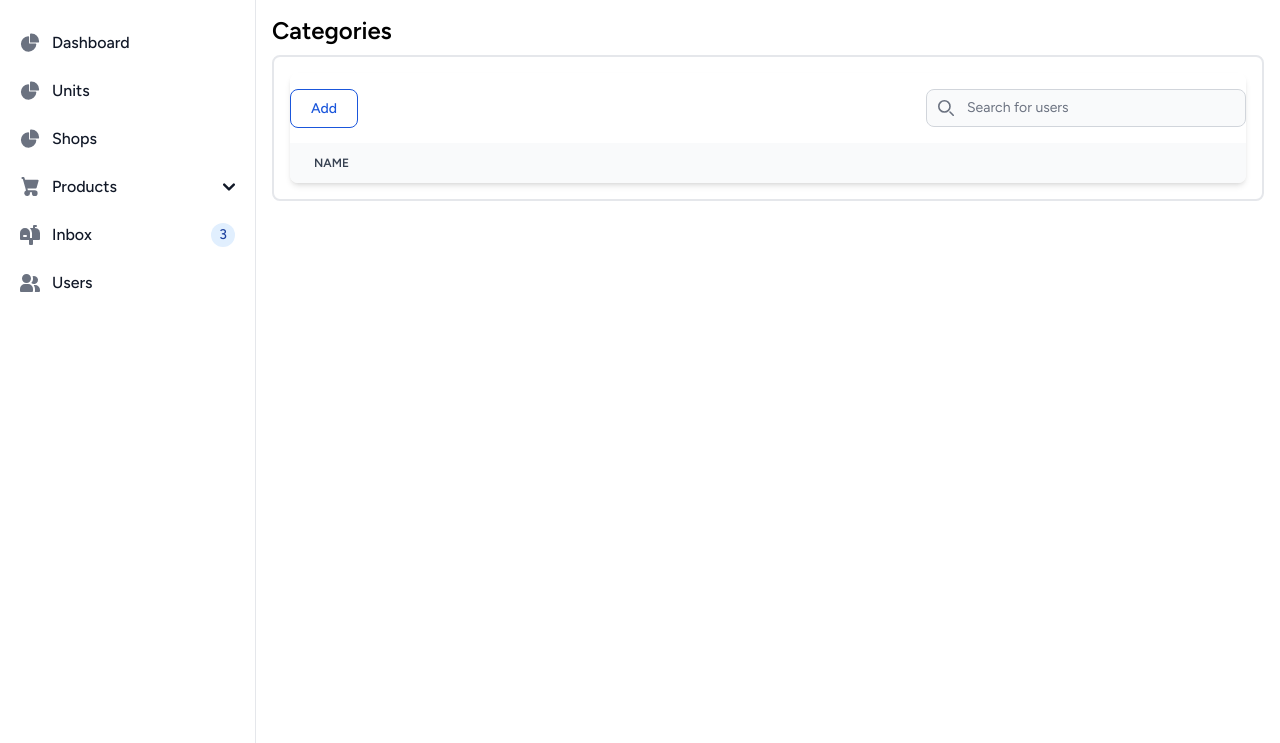
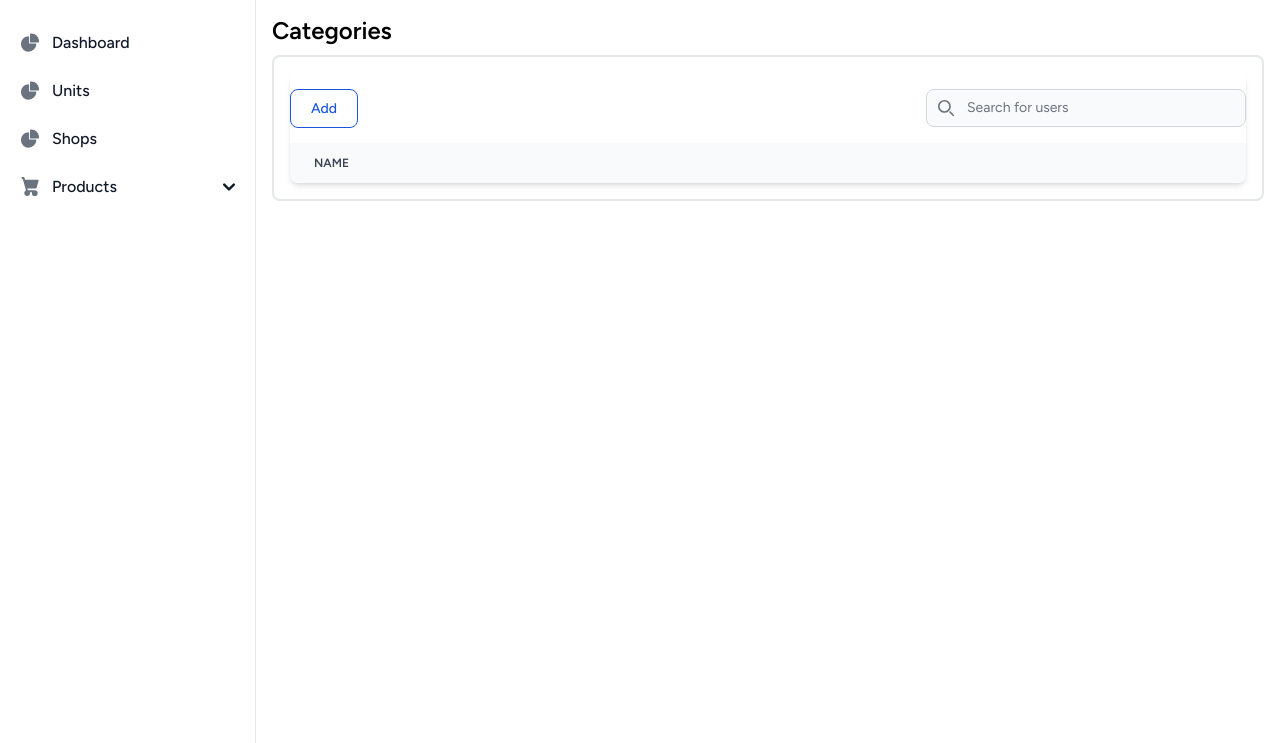
Before and after one commit to sergvic710/myproducts, a Laravel app: page /category in a window 1280 px wide. Shown: the part 57-800 px from the top of the page. Run offline with Laravel 12, Linux system fonts and the light colour scheme; a user stored in the database is signed in; data comes from the database, SQL or seed files in the repository; data that the repository does not hold is empty; style sheets or scripts are compiled from the project's sources; some libraries are stand-ins or nearby versions.

Commit message:
Remove Inbox and Users items from sidebar menu (#7)
* Remove placeholder Inbox and Users items from sidebar menu

Co-Authored-By: Claude Opus 5.5 <noreply@anthropic.com>
Claude-Session: https://claude.ai/code/session_01RiJ6X7WnVAWiuNbxCukev3

* Restore sidebar closing ul tag

Co-Authored-By: Claude Opus 5.5 <noreply@anthropic.com>
Claude-Session: https://claude.ai/code/session_01RiJ6X7WnVAWiuNbxCukev3

---------

Co-authored-by: Claude <noreply@anthropic.com>

```diff
--- a/resources/views/partipals/aside.blade.php
+++ b/resources/views/partipals/aside.blade.php
@@ -61,23 +61,6 @@
                     </li>
                 </ul>
             </li>
-            <li>
-                <a href="#" class="flex items-center p-2 text-gray-900 rounded-lg hover:bg-gray-100 group">
-                    <svg class="flex-shrink-0 w-5 h-5 text-gray-500 transition duration-75 group-hover:text-gray-900" aria-hidden="true" xmlns="http://www.w3.org/2000/svg" fill="currentColor" viewBox="0 0 20 20">
-                        <path d="m17.418 3.623-.018-.008a6.713 6.713 0 0 0-2.4-.569V2h1a1 1 0 1 0 0-2h-2a1 1 0 0 0-1 1v2H9.89A6.977 6.977 0 0 1 12 8v5h-2V8A5 5 0 1 0 0 8v6a1 1 0 0 0 1 1h8v4a1 1 0 0 0 1 1h2a1 1 0 0 0 1-1v-4h6a1 1 0 0 0 1-1V8a5 5 0 0 0-2.582-4.377ZM6 12H4a1 1 0 0 1 0-2h2a1 1 0 0 1 0 2Z"/>
-                    </svg>
-                    <span class="flex-1 ms-3 whitespace-nowrap">Inbox</span>
-                    <span class="inline-flex items-center justify-center w-3 h-3 p-3 ms-3 text-sm font-medium text-blue-800 bg-blue-100 rounded-full">3</span>
-                </a>
-            </li>
-            <li>
-                <a href="#" class="flex items-center p-2 text-gray-900 rounded-lg hover:bg-gray-100 group">
-                    <svg class="flex-shrink-0 w-5 h-5 text-gray-500 transition duration-75 group-hover:text-gray-900" aria-hidden="true" xmlns="http://www.w3.org/2000/svg" fill="currentColor" viewBox="0 0 20 18">
-                        <path d="M14 2a3.963 3.963 0 0 0-1.4.267 6.439 6.439 0 0 1-1.331 6.638A4 4 0 1 0 14 2Zm1 9h-1.264A6.957 6.957 0 0 1 15 15v2a2.97 2.97 0 0 1-.184 1H19a1 1 0 0 0 1-1v-1a5.006 5.006 0 0 0-5-5ZM6.5 9a4.5 4.5 0 1 0 0-9 4.5 4.5 0 0 0 0 9ZM8 10H5a5.006 5.006 0 0 0-5 5v2a1 1 0 0 0 1 1h11a1 1 0 0 0 1-1v-2a5.006 5.006 0 0 0-5-5Z"/>
-                    </svg>
-                    <span class="flex-1 ms-3 whitespace-nowrap">Users</span>
-                </a>
-            </li>
         </ul>
     </div>
 </aside>
```
